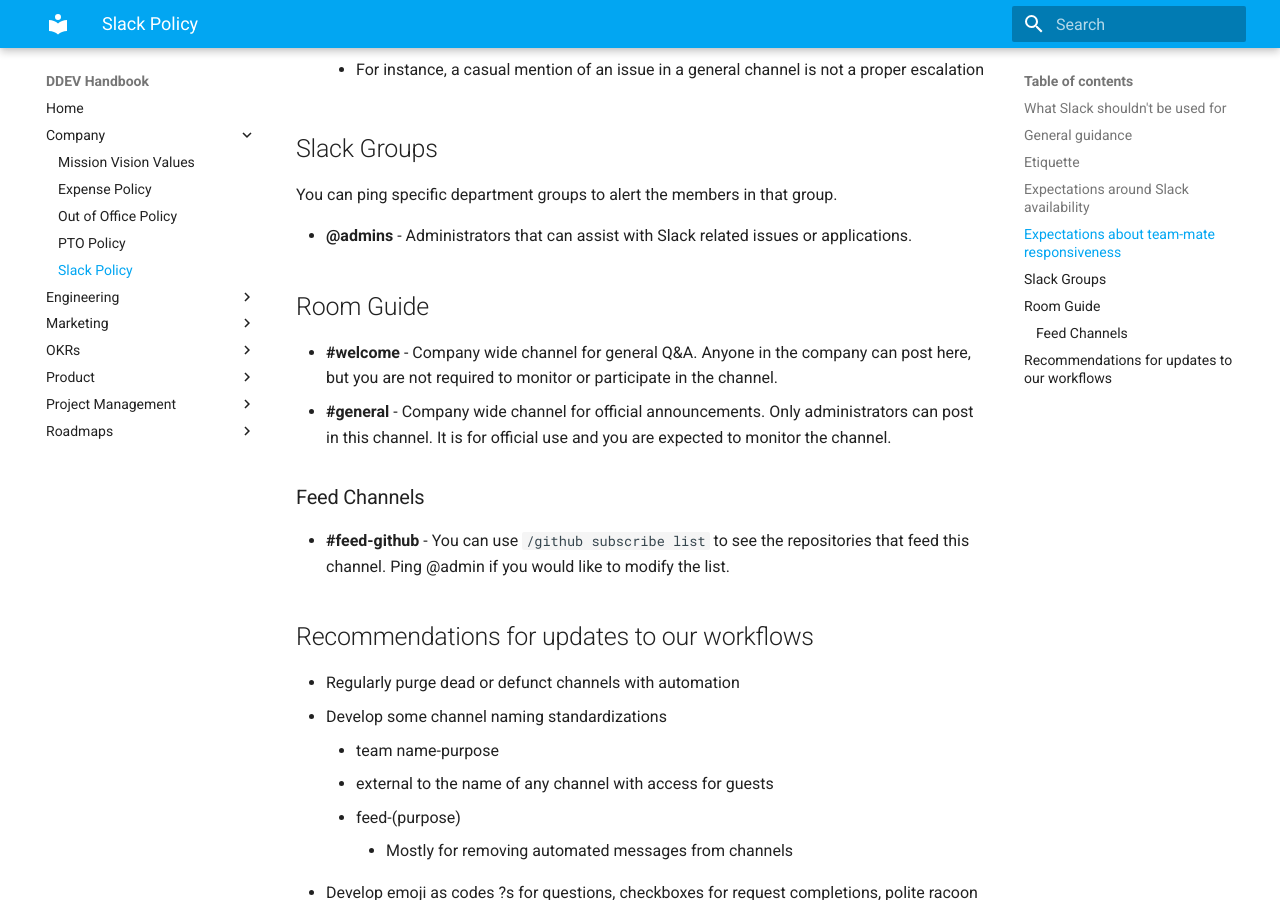
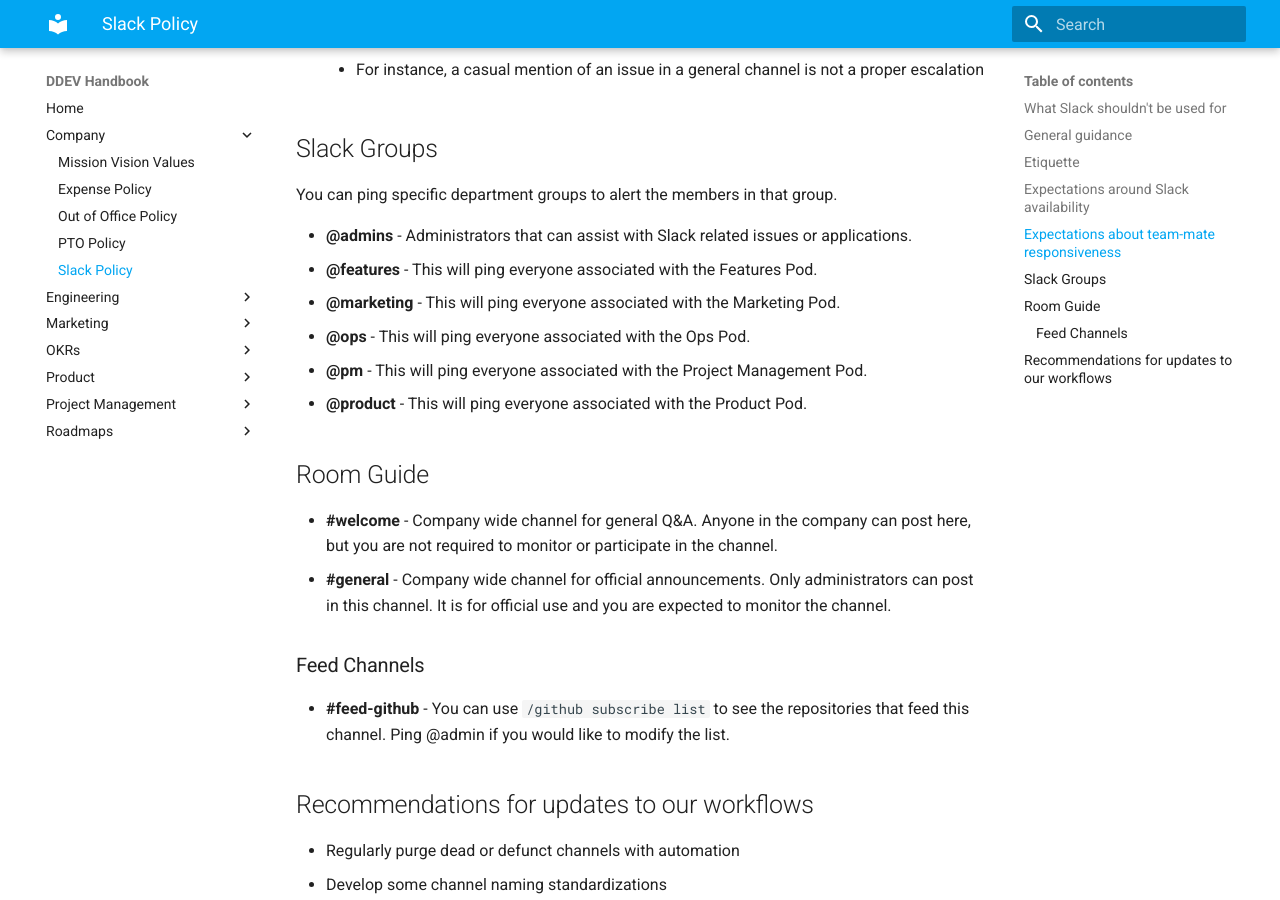
Before and after one commit to fru-io/handbook, an MkDocs documentation site: the page built from docs/company/slack-policy.md, in a window 1280 px wide and 900 px high, scrolled down 2062 px. Built offline with MkDocs 1.6.1 and Material for MkDocs 9.7.7, drawn with Linux system fonts in a browser that asks for light colours.

Commit message:
Update slack-policy.md
Adding user groups to documentation.

```diff
--- a/docs/company/slack-policy.md
+++ b/docs/company/slack-policy.md
@@ -55,6 +55,11 @@
 You can ping specific department groups to alert the members in that group.
 
 - **@admins** - Administrators that can assist with Slack related issues or applications.
+- **@features** - This will ping everyone associated with the Features Pod.
+- **@marketing** - This will ping everyone associated with the Marketing Pod.
+- **@ops** - This will ping everyone associated with the Ops Pod.
+- **@pm** - This will ping everyone associated with the Project Management Pod.
+- **@product** - This will ping everyone associated with the Product Pod.
 
 ## Room Guide
 
```
